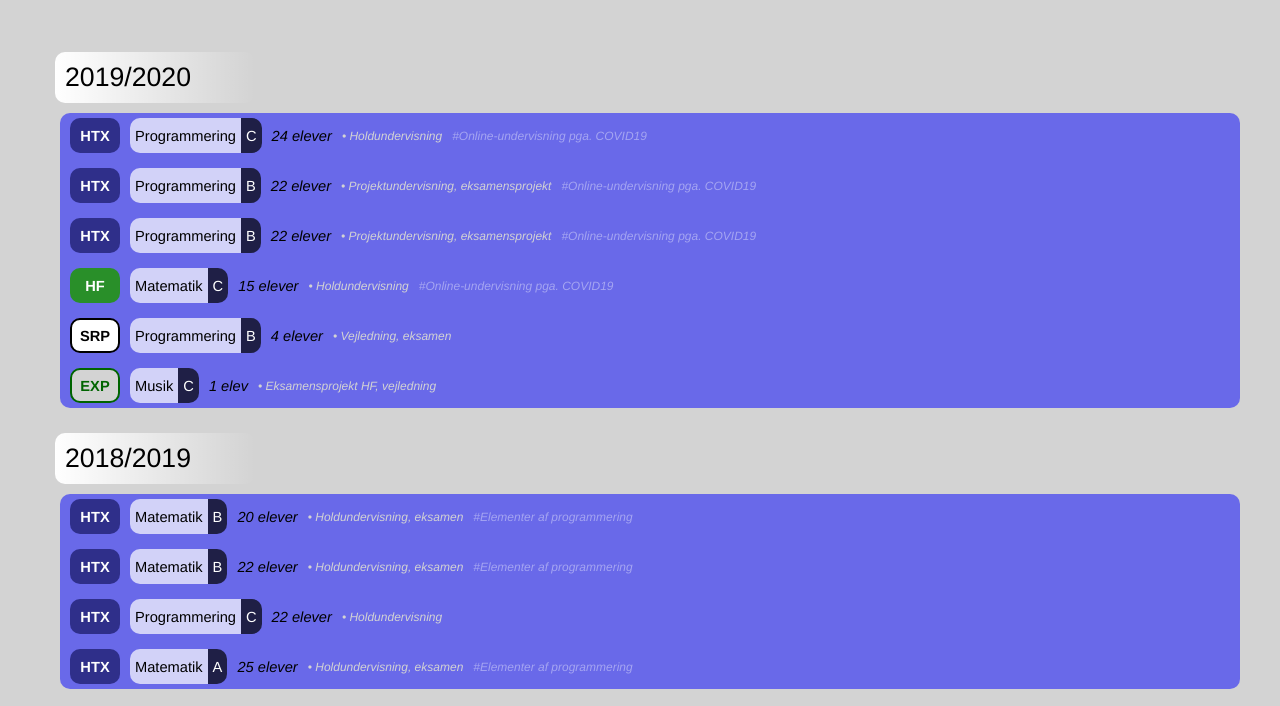
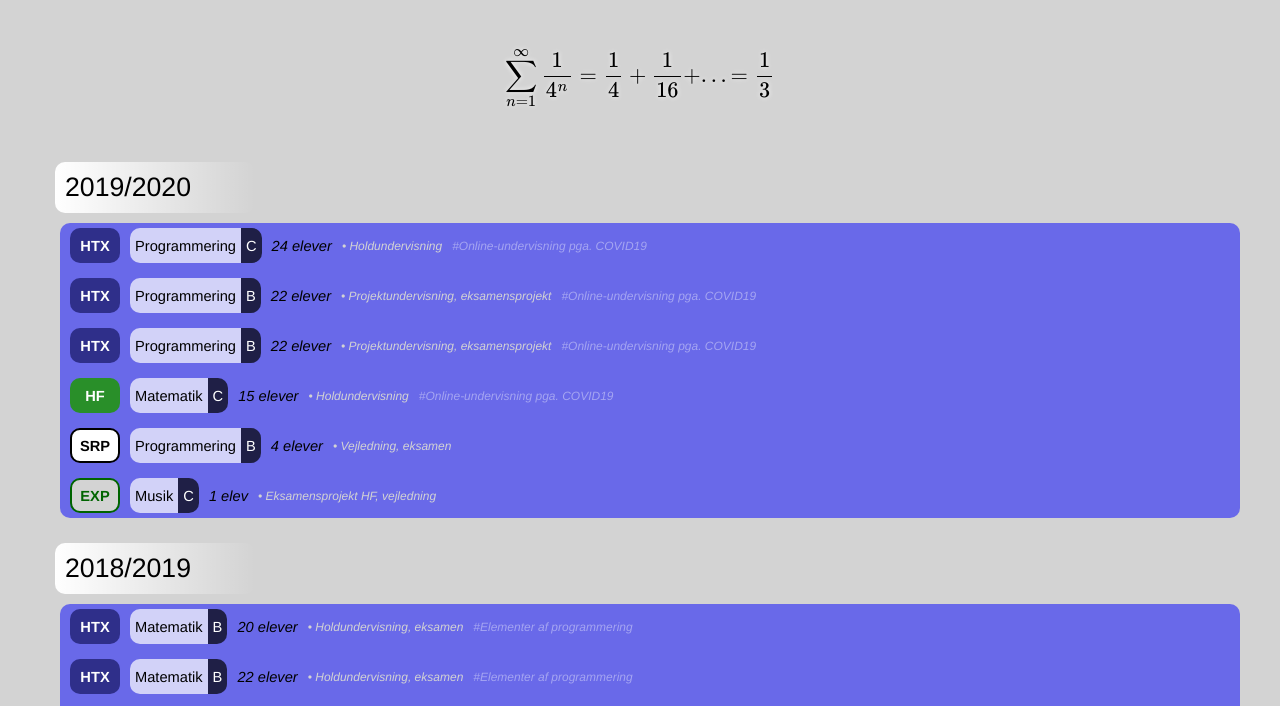
Before and after one commit to eskilwadsholt/teaching-portefolio, a plain HTML site: page index.html in a window 1280 px wide. Shown: the part 76-782 px from the top of the page. Drawn offline with nearby package versions, Linux system fonts and the light colour scheme.

Commit message:
mathjax showcase

```diff
--- a/css/styles.css
+++ b/css/styles.css
@@ -63,7 +63,7 @@ h1 {
 }
 .entry:hover {
     transform: translate(-1px, -1px);
-    box-shadow: 0 0 5px white;
+    box-shadow: 0 0 10px rgba(0, 0, 0, 0.5);
     border-radius: 15px;
 }
 .entry::after {
@@ -254,6 +254,11 @@ a:hover {
     padding-bottom: 1px;
     padding-left: 5px;
 }
+#math-intro {
+    margin: 50px;
+    font-size: 14pt;
+    text-shadow: 0 0 5px white;
+}
 
 @media (max-width: 900px) {
     #page-title {
--- a/index.html
+++ b/index.html
@@ -44,7 +44,11 @@
                 UV-portefølje
             </div>
         </div>
-
+        <div id="math-intro">
+            \[
+                \sum_{n=1}^\infty \frac{1}{4^n}=\frac{1}{4}+\frac{1}{16}+...=\frac{1}{3}
+            \]
+        </div>
         <div class="rows"></div>
     </body>
     <script src="./js/populate.js"></script>
```
